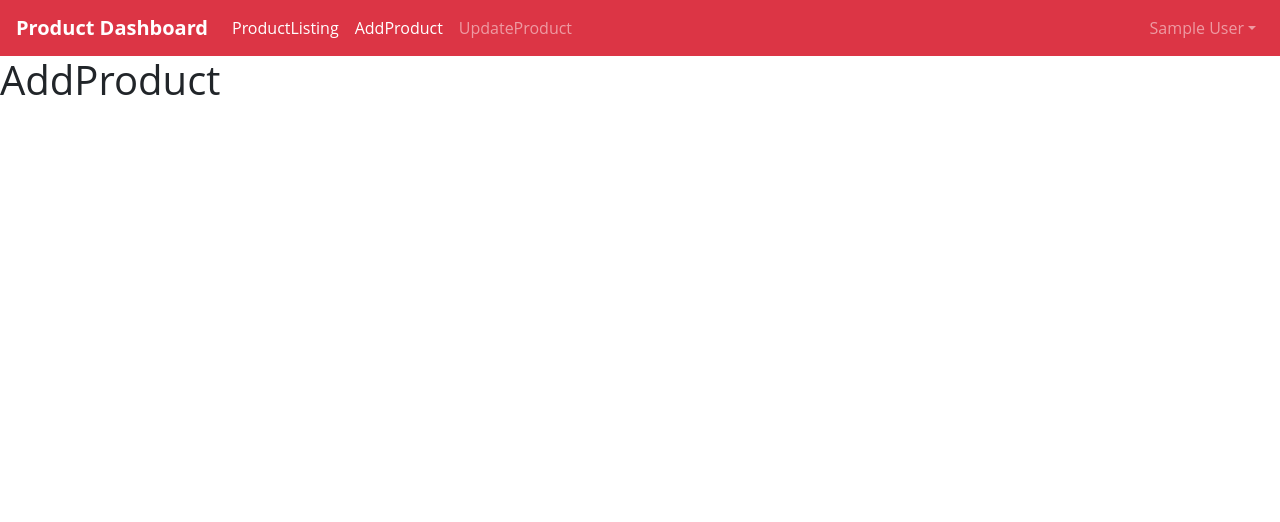
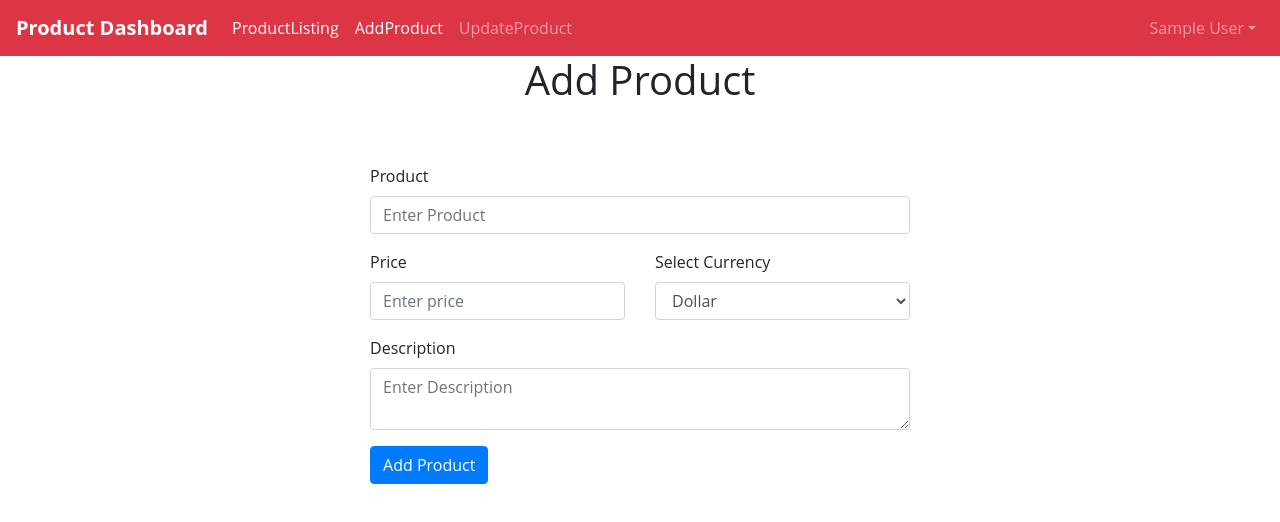
Before and after one commit to Aghazjunaid/React_Product_Dashboard, a React (Create React App) app: page /add in a window 1280 px wide. Shown: the top 522 px of the page. Built offline with nearby package versions, Linux system fonts and the light colour scheme; sample sign-in values are in the browser's storage.

Commit message:
add product page

```diff
--- a/src/components/addProduct.js
+++ b/src/components/addProduct.js
@@ -1,15 +1,98 @@
-import React from 'react'
-import Header from './header'
+import React, { useState, useEffect } from "react";
+import { Container, Row, Col, Form, Button } from "react-bootstrap";
+import {useHistory} from 'react-router-dom';
+import Header from "./header";
 
 function AddProduct() {
-    return (
-        <div>
-                  <Header/>
+  const [product, setProduct] = useState("");
+  const [description, setDescription] = useState("");
+  const [price, setPrice] = useState();
+  const [currency, setCurrency] = useState("");
+  const history = useHistory()
 
-                        <h1>AddProduct</h1>
+  async function addProduct(e){
+    e.preventDefault();
 
-        </div>
-    )
+    let productData = {product, description, price, currency}
+    console.log(productData)
+    debugger
+    let result = await fetch("http://localhost:8000/product",{
+        method: 'POST',
+        headers: {
+            "Content-Type":"application/json",
+            "Accept": "application/json"
+        },
+        body: JSON.stringify(productData)
+
+    })
+    debugger
+    result = await result.json();
+    console.log("result",result)
+    history.push("/")
 }
 
-export default AddProduct
+
+  console.log(price,currency)
+
+  return (
+    <div>
+      <Header />
+      <Container>
+      <h1 className="text-center">Add Product</h1>
+        <Row style={{ marginTop: "60px" }}>
+          <Col md={{ span: 6, offset: 3 }}>
+            <Form onSubmit={addProduct}>
+              <Form.Group>
+                <Form.Label>Product</Form.Label>
+                <Form.Control
+                  type="text"
+                  value={product}
+                  onChange={(e) => setProduct(e.target.value)}
+                  placeholder="Enter Product"
+                />
+              </Form.Group>
+              <Form.Group>
+                <Row>
+                  <Col>
+                    <Form.Label>Price</Form.Label>
+                    <Form.Control
+                      placeholder="Enter price"
+                      value={price}
+                      onChange={(e) => setPrice(e.target.value)}
+                    />
+                  </Col>
+                  <Col>
+                    <Form.Label>Select Currency</Form.Label>
+                    <Form.Control
+                      as="select"
+                      value={currency}
+                      onChange={(e) => setCurrency(e.target.value)}
+                    >
+                      <option value="Dollar">Dollar</option>
+                      <option value="Rupee">Rupee</option>
+                      <option value="Euro">Euro</option>
+                    </Form.Control>
+                  </Col>
+                </Row>
+              </Form.Group>
+              <Form.Group>
+                <Form.Label>Description</Form.Label>
+                <Form.Control
+                  as="textarea"
+                  value={description}
+                  onChange={(e) => setDescription(e.target.value)}
+                  placeholder="Enter Description"
+                />
+              </Form.Group>
+              <Button variant="primary" type="submit">
+                Add Product
+              </Button>
+            </Form>
+          </Col>
+        </Row>
+      </Container>
+    </div>
+  );
+}
+
+export default AddProduct;
```
